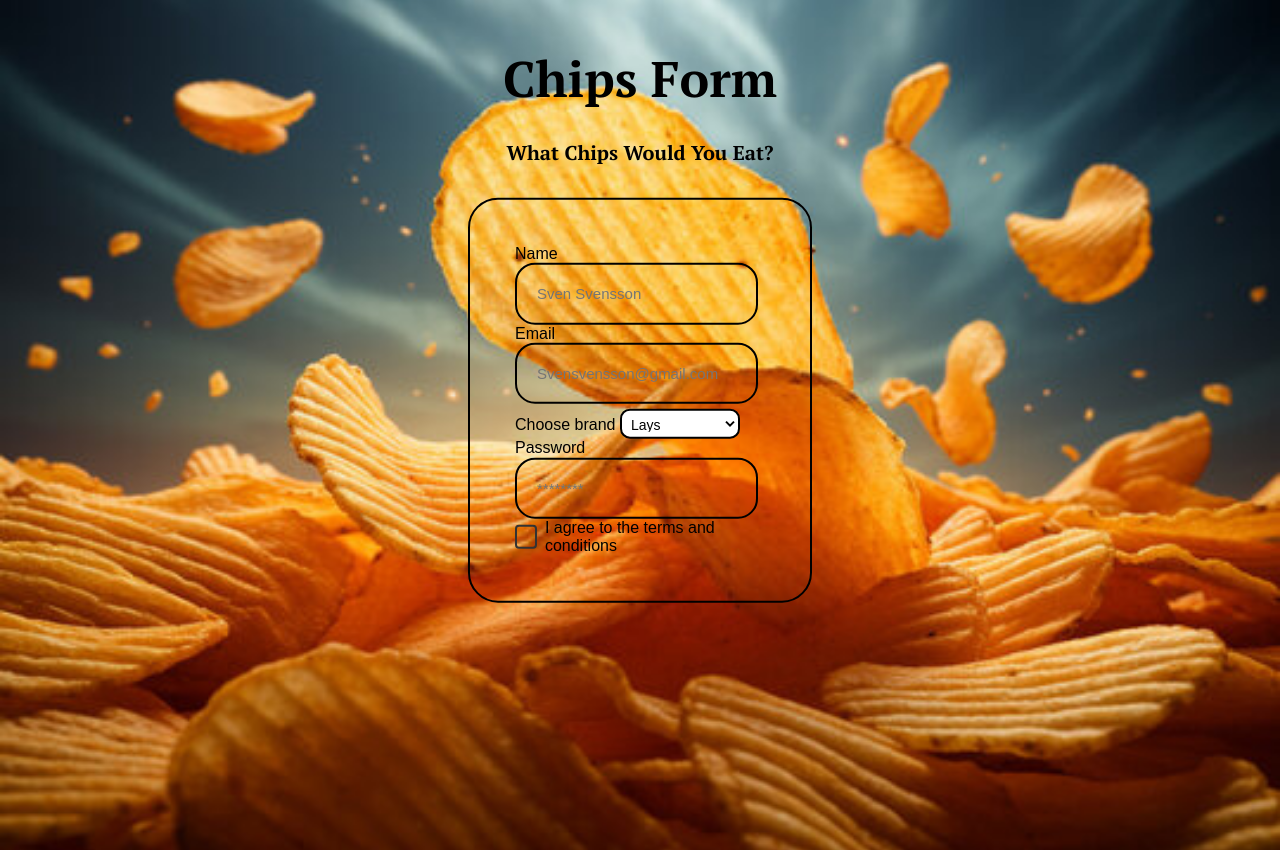
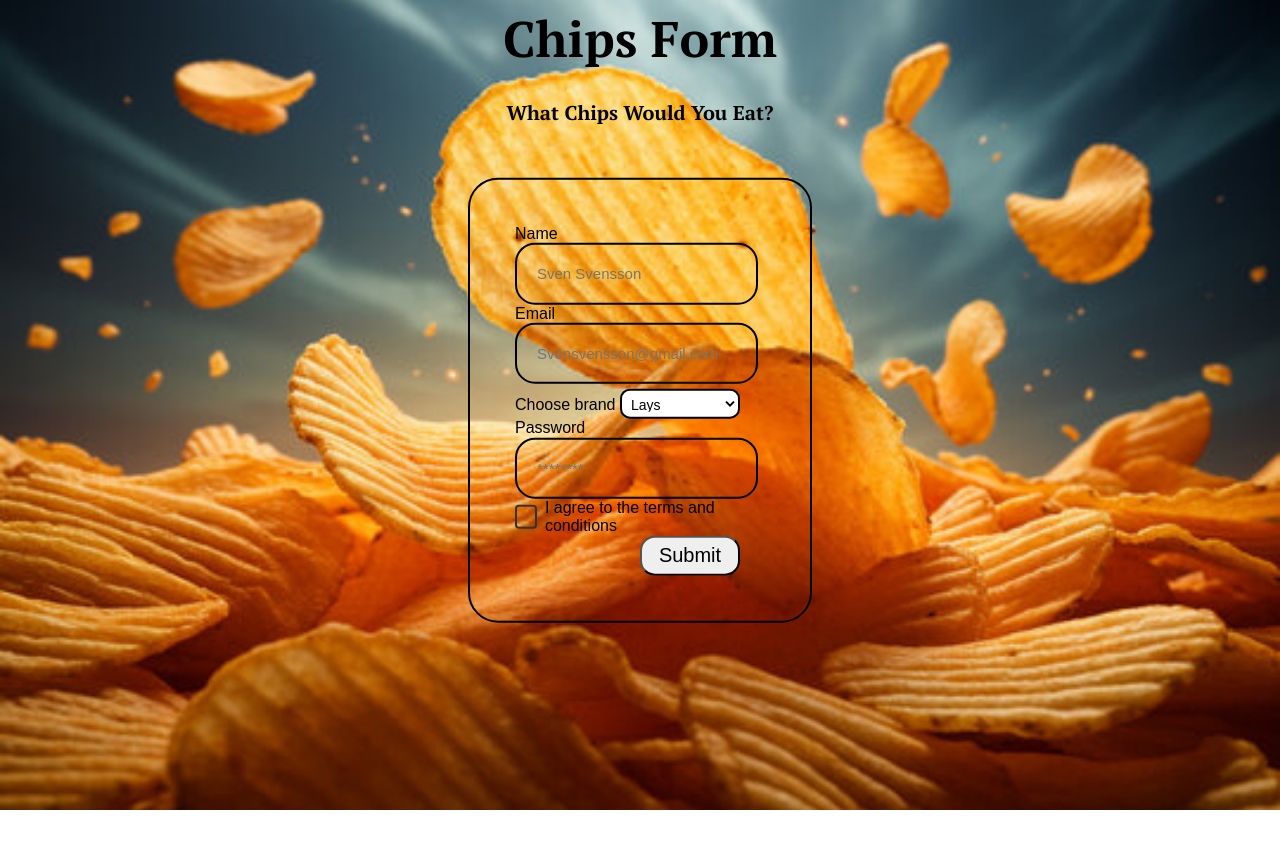
Before and after one commit to raymond-chao/forms, a plain HTML site: page index.html in a window 1280 px wide. After the commit the page ends 810 px from the top, so only its background shows below. Drawn offline with Linux system fonts and the light colour scheme.

Commit message:
submit button added

```diff
--- a/index.html
+++ b/index.html
@@ -31,11 +31,12 @@
                 </select>
             </div>
             <label for="passowrd">Password</label>
-            <input type="password" id="password" name="password" class="input" placeholder="********" required-minlength="8">
+            <input type="password" id="password" name="password" class="input" placeholder="********" required-minlength="8" required>
             <label class="custom-checkbox">
                 <input type="checkbox">
                 <span class="checkmark"></span> I agree to the terms and conditions
               </label>
+              <button type="submit">Submit</button>
         </form>
     </main>
 </body>
--- a/styles/index.css
+++ b/styles/index.css
@@ -9,13 +9,13 @@ height: 100vh;
 }
 .main-title {
     text-align: center;
-    margin-top: 50px;
+    margin-top: 10px;
     font-size: 50px;
     color: black;
 }
 .main-info {
     text-align: center;
-    margin-top: 20px;
+    margin-top: 10px;
     font-size: 20px;
     color: black;
 }
@@ -103,3 +103,21 @@ select {
   .custom-checkbox input:checked + .checkmark::after {
     display: block;
   }
+  button {
+    position:relative;
+    left: 50%;
+    top: 0;
+    display: flex;
+    justify-content: center;
+    align-items: center;
+    border-radius: 0 0 20px 20px;
+    height: 40px;
+    width: 100px;
+    border-radius: 15px;
+    font-size: 20px;
+
+  }
+  button:hover {
+    background-color: black;
+    color: white;
+  }
```
